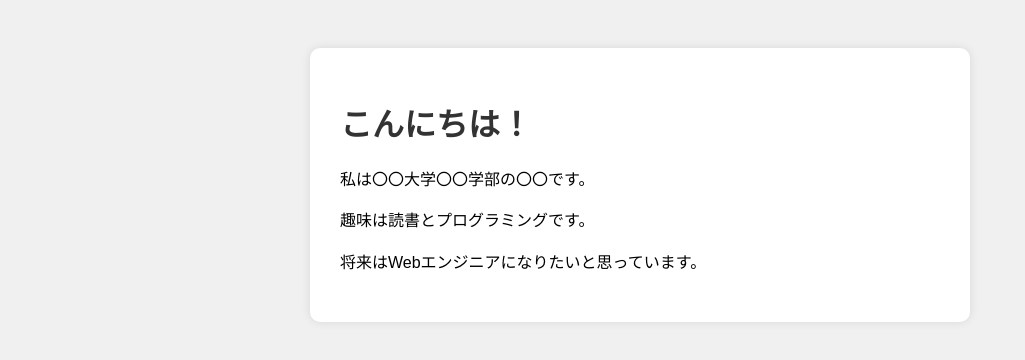
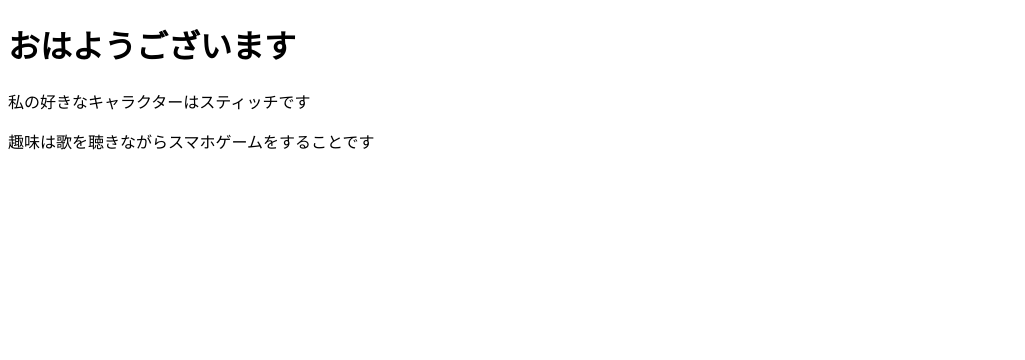
Before and after one commit to yokoka-05/watasinozikan, a plain HTML site: page index.html in a window 1280 px wide. Shown: the whole page, without its empty margins (0-1025 px from the left). Drawn offline with Linux system fonts and the light colour scheme.

Commit message:
Update index.html

```diff
--- a/index.html
+++ b/index.html
@@ -1,36 +1,11 @@
 <!DOCTYPE html>
-<html lang="ja">
+<html>
 <head>
-    <meta charset="UTF-8">
-    <title>私の自己紹介</title>
-    <style>
-        body {
-            font-family: 'Arial', sans-serif;
-            background-color: #f0f0f0;
-            padding: 40px;
-        }
-        .container {
-            background: white;
-            padding: 30px;
-            max-width: 600px;
-            margin: auto;
-            border-radius: 10px;
-            box-shadow: 0 0 10px rgba(0,0,0,0.1);
-        }
-        h1 {
-            color: #333;
-        }
-        p {
-            line-height: 1.6;
-        }
-    </style>
+<title>自己紹介～授業～</title>
 </head>
 <body>
-    <div class="container">
-        <h1>こんにちは！</h1>
-        <p>私は〇〇大学〇〇学部の〇〇です。</p>
-        <p>趣味は読書とプログラミングです。</p>
-        <p>将来はWebエンジニアになりたいと思っています。</p>
-    </div>
+ <h1>おはようございます</h1>
+ <p>私の好きなキャラクターはスティッチです</p>
+ <p>趣味は歌を聴きながらスマホゲームをすることです</p>
 </body>
 </html>
```
